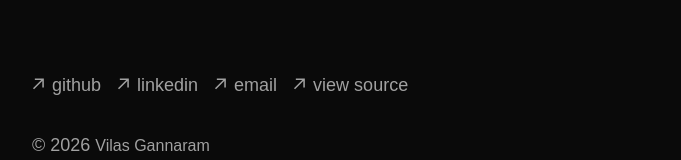
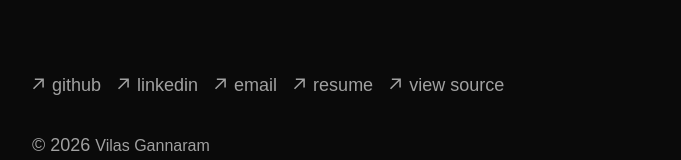
Before and after one commit to vilas-gannaram/vilas-gannaram.github.io, a Next.js app: page / in a window 1280 px wide. Shown: the part 355-515 px from the top of the page, without its empty margins (299-980 px from the left). Built offline with nearby package versions, Linux system fonts and the light colour scheme; a web font is replaced by a local one.

Commit message:
feat: add resume link to footer

```diff
--- a/app/components/footer.tsx
+++ b/app/components/footer.tsx
@@ -1,4 +1,4 @@
-import { siteName, socialLinks } from '@/app/lib/site';
+import { resumeUrl, siteName, socialLinks } from '@/app/lib/site';
 
 export default function Footer() {
 	return (
@@ -40,6 +40,16 @@ export default function Footer() {
 				<li>
 					<a
 						className='flex items-center transition-all hover:text-foreground'
+						target='_blank'
+						href={resumeUrl}
+					>
+						<ArrowIcon />
+						<p className='ml-2 h-7'>resume</p>
+					</a>
+				</li>
+				<li>
+					<a
+						className='flex items-center transition-all hover:text-foreground'
 						rel='noopener noreferrer'
 						target='_blank'
 						href={socialLinks.repo}
--- a/app/lib/site.ts
+++ b/app/lib/site.ts
@@ -5,6 +5,8 @@ export const siteTitle =
 export const siteDescription =
 	'Portfolio of Vilas Gannaram — Software Engineer building fullstack and applied AI products.';
 
+export const resumeUrl = '/vilas-gannaram-resume.pdf';
+
 export const socialLinks = {
 	github: 'https://github.com/vilas-gannaram',
 	linkedin: 'https://www.linkedin.com/in/vilasgannaram/',
```
Also changed, not shown: 1 other file (tests, documents, lock files or other folders).
